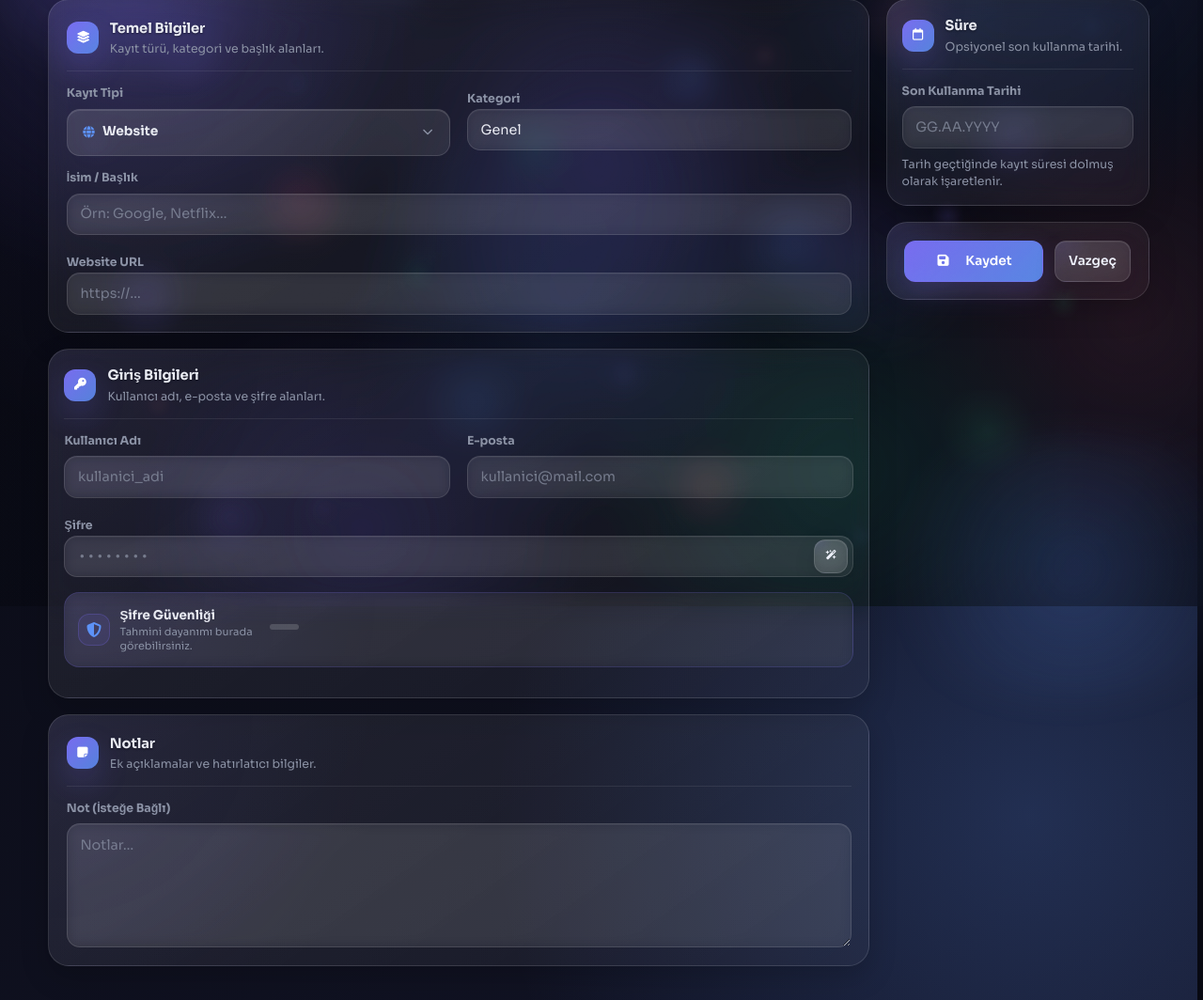
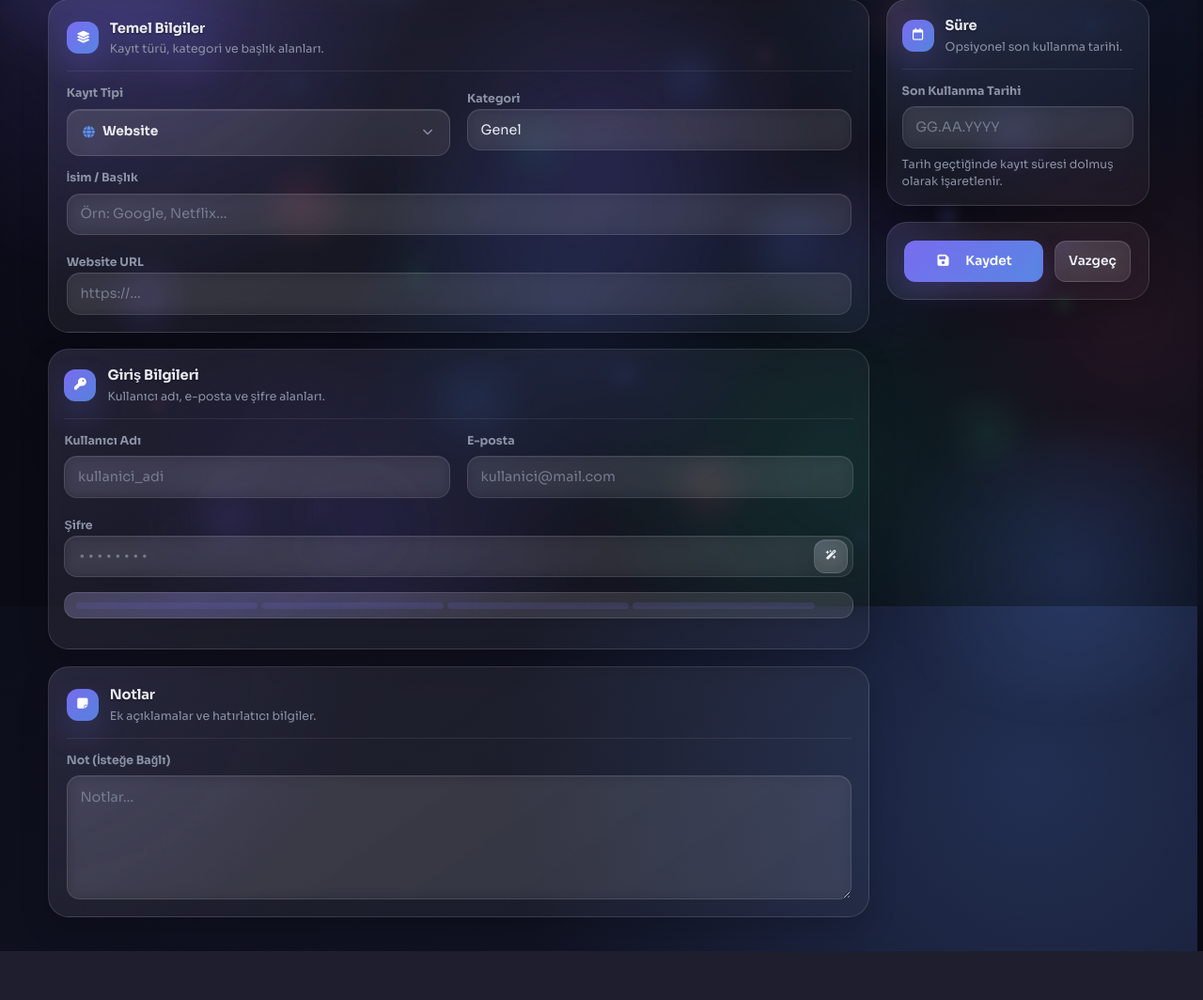
Before and after one commit to salvetum/SifreKasam, a Flask app: page /ekle in a window 1280 px wide. Shown: the part 155-1219 px from the top of the page at 94% size. After the commit the page ends 1167 px from the top, so only its background shows below. Run offline with Flask 3, Linux system fonts and the light colour scheme; the visitor is signed in with stand-in values (Sample User, id 1); some libraries are stand-ins or nearby versions.

Commit message:
feat(B): sifre sagligi karti — kompakt segmentli tasarim, crack-time chip'i, eksik checklist ve baglam uyarisi
Sifrenin altinda kompakt password-health blogu: 4-segmentli bar (skora gore renk dolgu, --strength-c0..c4 token'lari), skor rozeti (data-level renkleri), crack-time chip'i, eksik gereksinim chip'leri (score<3'te) ve baglam uyum uyarisi. updateStrengthMeter options'a customRender + zengin onResult(extras) eklendi (generator modal cagrisi geriye duyuklu). Eski vault-strength-card 2-kolon CSS bloklari ve markup'i kaldirildi; TDZ hatasi (extras skordan once) giderildi. Baglam uyarisi cevirisi eklendi. Dogrulama: stub api ile zayif/guclu/baglam senaryolari olcudi. Cache: tokens v70, vault-form-2 v71, sw assets-v137.

```diff
--- a/flask_app/static/password-strength.js
+++ b/flask_app/static/password-strength.js
@@ -54,6 +54,7 @@ export function initPasswordStrength({ apiJson }) {
     const requestId = (previousState?.requestId || 0) + 1;
     barEl.classList.remove(...STRENGTH_CLASS_NAMES);
     if (!password) {
+      if (options.customRender && typeof options.onResult === 'function') options.onResult(null);
       labelEl.innerText = '';
       strengthMeterStates.set(labelEl, { requestId, timer: 0 });
       return;
@@ -71,7 +72,6 @@ export function initPasswordStrength({ apiJson }) {
           }),
         });
         if (strengthMeterStates.get(labelEl)?.requestId !== requestId) return;
-        if (typeof options.onResult === 'function') options.onResult();
 
         const score = Math.max(0, Math.min(4, Number(result.score) || 0));
         const level = STRENGTH_LEVELS[score];
@@ -84,6 +84,9 @@ export function initPasswordStrength({ apiJson }) {
             .map(requirement => STRENGTH_REQUIREMENT_LABELS[requirement])
             .filter(Boolean)
           : [];
+        const extras = { score, level, crackTime, missingRequirements };
+        if (typeof options.onResult === 'function') options.onResult(extras);
+        if (options.customRender) return; // arayuzu cagiran tarafa biraktik
 
         barEl.classList.add(level.className);
         if (missingRequirements.length && score < 3) {
@@ -108,12 +111,16 @@ export function initPasswordStrength({ apiJson }) {
   const pagePassword  = document.getElementById('page-password');
   const strengthBar   = document.getElementById('password-strength-bar');
   const strengthText  = document.getElementById('password-strength-text');
+  const phCrack       = document.getElementById('ph-crack');
+  const phCrackText   = document.getElementById('ph-crack-text');
+  const phContext     = document.getElementById('ph-context');
+  const phMissWrap    = document.getElementById('ph-miss-wrap');
   if (pagePassword && strengthBar && strengthText) {
     const strengthContextFields = ['isim', 'login', 'email', 'website_url']
       .map(fieldId => document.getElementById(fieldId))
       .filter(Boolean);
 
-    const CONTEXT_TOKEN_SPLIT = /[^0-9A-Za-zÇĞİÖŞÜçğıöş]+/;
+    const CONTEXT_TOKEN_SPLIT = /[^0-9A-Za-z\u00C0-\u024F\u0400-\u04FF]+/;
 
     const contextVariants = (value) => {
       const text = String(value || '').trim().slice(0, 200);
@@ -156,6 +163,45 @@ export function initPasswordStrength({ apiJson }) {
     const contextHasMatch = (password) =>
       contextInputs().some(value => contextMatchesPassword(password, value));
 
+    // ── FAZ B: kompakt şifre sağlığı arayüzü ──
+    const renderHealth = (extras, matched) => {
+      if (!extras) {
+        if (strengthText) { strengthText.textContent = ''; delete strengthText.dataset.level; }
+        if (phCrack) phCrack.hidden = true;
+        if (phContext) phContext.hidden = true;
+        if (phMissWrap) phMissWrap.replaceChildren();
+        return;
+      }
+      const { score, level, crackTime, missingRequirements } = extras;
+      if (strengthText) {
+        strengthText.textContent = window._(level.textKey);
+        strengthText.dataset.level = String(score);
+      }
+      if (phCrack) {
+        phCrack.hidden = !crackTime;
+        if (phCrackText) {
+          phCrackText.textContent = crackTime
+            ? `${window._('tahmini dayanım:')} ${crackTime}`
+            : '';
+        }
+      }
+      if (phMissWrap) {
+        phMissWrap.replaceChildren();
+        if (score < 3) {
+          missingRequirements.forEach(reqLabel => {
+            const chip = document.createElement('span');
+            chip.className = 'ph-chip ph-miss';
+            const icon = document.createElement('i');
+            icon.className = 'fa-solid fa-xmark';
+            icon.setAttribute('aria-hidden', 'true');
+            chip.append(icon, document.createTextNode(window._(reqLabel)));
+            phMissWrap.appendChild(chip);
+          });
+        }
+      }
+      if (phContext) phContext.hidden = !matched;
+    };
+
     let lastContextMatched = false;
     let lastAppliedKey = '';
 
@@ -175,7 +221,10 @@ export function initPasswordStrength({ apiJson }) {
         strengthText,
         userInputs,
         {
-          onResult: () => {
+          customRender: true,
+          contextMatched: matched,
+          onResult: (extras) => {
+            renderHealth(extras, matched);
             lastContextMatched = matched;
             lastAppliedKey = strengthKey;
           },
--- a/flask_app/static/tokens.css
+++ b/flask_app/static/tokens.css
@@ -46,6 +46,13 @@
     --danger:        #ef4444;
     --warning:       #f59e0b;
     --success:       #22c55e;
+
+    /* ── Şifre sağlığı skalası (skor 0-4) ── */
+    --strength-c0: #ef4444;
+    --strength-c1: #fb923c;
+    --strength-c2: #eab308;
+    --strength-c3: #22c55e;
+    --strength-c4: #10b981;
     --info:          #38bdf8;
     --focus-ring:    0 0 0 3px rgba(124,111,247,0.18);
     --shadow-soft:   0 12px 30px rgba(0,0,0,0.18);
--- a/flask_app/static/vault-form-2.css
+++ b/flask_app/static/vault-form-2.css
@@ -113,60 +113,6 @@
     padding-right: 0.9rem !important;
 }
 
-.vault-strength-card {
-    display: grid;
-    grid-template-columns: minmax(190px, 0.42fr) minmax(0, 1fr);
-    align-items: center;
-    gap: 0.9rem;
-    padding: 0.85rem;
-    border: 1px solid rgba(var(--accent-rgb), 0.18);
-    border-radius: 16px;
-    background:
-        radial-gradient(circle at top left, rgba(var(--accent-rgb), 0.10), transparent 40%),
-        rgba(255,255,255,0.035);
-    backdrop-filter: var(--glass-blur-sm);
-    -webkit-backdrop-filter: var(--glass-blur-sm);
-}
-
-.vault-strength-head {
-    display: flex;
-    align-items: center;
-    gap: 0.65rem;
-    min-width: 0;
-}
-
-.vault-strength-head > span {
-    display: grid;
-    place-items: center;
-    width: 34px;
-    height: 34px;
-    flex: 0 0 34px;
-    border: 1px solid rgba(var(--accent-rgb), 0.24);
-    border-radius: 12px;
-    color: var(--accent-2);
-    background: rgba(var(--accent-rgb), 0.10);
-}
-
-.vault-strength-head strong,
-.vault-strength-head small {
-    display: block;
-}
-
-.vault-strength-head strong {
-    color: var(--text);
-    font-size: 0.84rem;
-}
-
-.vault-strength-head small {
-    color: var(--text-muted);
-    font-size: 0.7rem;
-    line-height: 1.35;
-}
-
-.vault-strength {
-    min-height: auto;
-}
-
 .vault-generator-panel {
     overflow: hidden;
     max-height: 460px;
@@ -223,8 +169,7 @@
 }
 
 @media (max-width: 720px) {
-    .settings-action-grid,
-    .vault-strength-card {
+    .settings-action-grid {
         grid-template-columns: minmax(0, 1fr);
     }
 
--- a/flask_app/static/vault-form.css
+++ b/flask_app/static/vault-form.css
@@ -218,18 +218,6 @@
 }
 .vault-form-panel.kasa-collapsible {
     padding: 0;
-}
-/* Strength kartı: iki-kolon düzeni çöküş sarmalayıcısına taşınır */
-#vault-strength-card > .kasa-field-clip {
-    display: grid;
-    grid-template-columns: minmax(190px, 0.42fr) minmax(0, 1fr);
-    align-items: center;
-    gap: 0.9rem;
-}
-@media (max-width: 720px) {
-    #vault-strength-card > .kasa-field-clip {
-        grid-template-columns: minmax(0, 1fr);
-    }
 }
 
 /* ── Sayfa girişi: yüzeyler sırayla süzülerek gelir ────────────────
@@ -592,3 +580,98 @@ html[data-glass-effects="off"] .toastify.kasa-toast {
         grid-template-columns: minmax(0, 1fr) 0%;
     }
 }
+
+
+/* ── FAZ B: Şifre Sağlığı (kompakt, şifrenin altında) ────────────── */
+.password-health {
+    display: grid;
+    gap: 0.5rem;
+    padding: 0.6rem 0.7rem;
+    border: var(--border-glass);
+    border-radius: 13px;
+    background:
+        var(--glass-vivid-tint),
+        linear-gradient(160deg,
+            rgba(255,255,255, calc(var(--glass-veil-scale) * 0.10)),
+            rgba(255,255,255, calc(var(--glass-veil-scale) * 0.05))),
+        var(--glass);
+}
+.ph-top {
+    display: flex;
+    align-items: center;
+    gap: 0.7rem;
+    min-width: 0;
+}
+.ph-segments {
+    display: flex;
+    gap: 4px;
+    flex: 1 1 auto;
+    min-width: 0;
+    height: 7px;
+}
+.ph-segments span {
+    flex: 1 1 0;
+    border-radius: 99px;
+    background: rgba(var(--accent-rgb), 0.14);
+    transition: background var(--dur-base) var(--ease-swift),
+                box-shadow var(--dur-base) ease;
+}
+/* Seviye renkleri: barEl (=.ph-segments) strength-level-N tasır */
+.ph-segments.strength-level-1 span:nth-child(-n+1),
+.ph-segments.strength-level-1 span:nth-child(2) { background: transparent; }
+.ph-segments.strength-level-0 span:nth-child(-n+1) { background: var(--strength-c0); box-shadow: 0 0 8px color-mix(in srgb, var(--strength-c0) 45%, transparent); }
+.ph-segments.strength-level-1 span:nth-child(1) { background: var(--strength-c1); box-shadow: 0 0 8px color-mix(in srgb, var(--strength-c1) 45%, transparent); }
+.ph-segments.strength-level-2 span:nth-child(-n+2) { background: var(--strength-c2); box-shadow: 0 0 8px color-mix(in srgb, var(--strength-c2) 40%, transparent); }
+.ph-segments.strength-level-3 span:nth-child(-n+3) { background: var(--strength-c3); box-shadow: 0 0 8px color-mix(in srgb, var(--strength-c3) 40%, transparent); }
+.ph-segments.strength-level-4 span:nth-child(-n+4) { background: var(--strength-c4); box-shadow: 0 0 8px color-mix(in srgb, var(--strength-c4) 42%, transparent); }
+
+.ph-badge {
+    flex: 0 0 auto;
+    display: inline-flex;
+    align-items: center;
+    gap: 0.35rem;
+    padding: 0.22rem 0.55rem;
+    border-radius: 999px;
+    font-size: 0.68rem;
+    font-weight: 800;
+    line-height: 1;
+    white-space: nowrap;
+    color: var(--text-muted);
+    border: 1px solid var(--border-glass);
+}
+.ph-badge:not(:empty) {
+    color: var(--strength-c2);
+    border-color: color-mix(in srgb, var(--strength-c2) 40%, transparent);
+    background: color-mix(in srgb, var(--strength-c2) 10%, transparent);
+}
+.ph-badge[data-level="0"], .ph-badge[data-level="1"] { color: var(--strength-c0); border-color: color-mix(in srgb, var(--strength-c0) 42%, transparent); background: color-mix(in srgb, var(--strength-c0) 10%, transparent); }
+.ph-badge[data-level="2"] { color: var(--strength-c2); border-color: color-mix(in srgb, var(--strength-c2) 42%, transparent); background: color-mix(in srgb, var(--strength-c2) 10%, transparent); }
+.ph-badge[data-level="3"] { color: var(--strength-c3); border-color: color-mix(in srgb, var(--strength-c3) 42%, transparent); background: color-mix(in srgb, var(--strength-c3) 10%, transparent); }
+.ph-badge[data-level="4"] { color: var(--strength-c4); border-color: color-mix(in srgb, var(--strength-c4) 46%, transparent); background: color-mix(in srgb, var(--strength-c4) 12%, transparent); }
+
+.ph-chips {
+    display: flex;
+    flex-wrap: wrap;
+    gap: 0.35rem;
+}
+.ph-chip {
+    display: inline-flex;
+    align-items: center;
+    gap: 0.32rem;
+    padding: 0.18rem 0.5rem;
+    border-radius: 999px;
+    font-size: 0.66rem;
+    font-weight: 600;
+    line-height: 1.25;
+    color: var(--text-muted);
+    border: 1px solid var(--border-glass);
+    background: rgba(255,255,255, calc(var(--glass-veil-scale) * 0.04));
+}
+.ph-chip i { font-size: 0.58rem; }
+.ph-chip.ph-crack i { color: var(--accent-2); }
+.ph-chip.ph-warn {
+    color: var(--warning);
+    border-color: color-mix(in srgb, var(--warning) 40%, transparent);
+    background: color-mix(in srgb, var(--warning) 10%, transparent);
+}
+.ph-chip.ph-miss { color: #fca5a5; border-color: rgba(239,68,68,0.30); background: rgba(239,68,68,0.08); }
--- a/flask_app/templates/base.html
+++ b/flask_app/templates/base.html
@@ -27,7 +27,7 @@
     <link href="{{ url_for('static', filename='toastify.min.css') }}" rel="stylesheet">
 
     <!-- Our Custom CSS -->
-    <link href="{{ url_for('static', filename='tokens.css') }}?v=69" rel="stylesheet">
+    <link href="{{ url_for('static', filename='tokens.css') }}?v=70" rel="stylesheet">
     <link href="{{ url_for('static', filename='base.css') }}?v=75" rel="stylesheet">
     <link href="{{ url_for('static', filename='vault-form.css') }}?v=75" rel="stylesheet">
     <link href="{{ url_for('static', filename='utilities.css') }}?v=69" rel="stylesheet">
@@ -39,7 +39,7 @@
     <link href="{{ url_for('static', filename='background.css') }}?v=84" rel="stylesheet">
     <link href="{{ url_for('static', filename='custom-select.css') }}?v=70" rel="stylesheet">
     <link href="{{ url_for('static', filename='settings-modal.css') }}?v=83" rel="stylesheet">
-    <link href="{{ url_for('static', filename='vault-form-2.css') }}?v=70" rel="stylesheet">
+    <link href="{{ url_for('static', filename='vault-form-2.css') }}?v=71" rel="stylesheet">
     <link href="{{ url_for('static', filename='date-picker.css') }}?v=70" rel="stylesheet">
     <link href="{{ url_for('static', filename='theme-overrides.css') }}?v=70" rel="stylesheet">
     <link href="{{ url_for('static', filename='misc.css') }}?v=69" rel="stylesheet">
--- a/flask_app/templates/ekle.html
+++ b/flask_app/templates/ekle.html
@@ -142,19 +142,23 @@
                     </div>
                 </div>
 
-            <div class="vault-strength-card" id="vault-strength-card" data-collapse="height">
-                <div class="vault-strength-head">
-                    <span><i class="fa-solid fa-shield-halved"></i></span>
-                    <div>
-                        <strong>{{ _('Şifre Güvenliği') }}</strong>
-                        <small>{{ _('Tahmini dayanımı burada görebilirsiniz.') }}</small>
+            <div class="password-health" id="vault-strength-card" data-collapse="height">
+                <div class="ph-top">
+                    <div class="ph-segments" id="password-strength-bar" aria-hidden="true">
+                        <span></span><span></span><span></span><span></span>
                     </div>
+                    <span class="ph-badge" id="password-strength-text"></span>
                 </div>
-                <div class="vault-strength">
-                    <div class="h-1.5 rounded-full bg-kasa-border-hi overflow-hidden" id="password-strength-container">
-                        <div id="password-strength-bar" class="progress-bar strength-meter-fill h-full rounded-full transition-all duration-300"></div>
-                    </div>
-                    <small id="password-strength-text" class="text-kasa-text-muted text-xs"></small>
+                <div class="ph-chips">
+                    <span class="ph-chip ph-crack" id="ph-crack" hidden>
+                        <i class="fa-regular fa-clock" aria-hidden="true"></i>
+                        <span id="ph-crack-text"></span>
+                    </span>
+                    <span id="ph-miss-wrap" class="ph-miss-wrap"></span>
+                    <span class="ph-chip ph-warn" id="ph-context" hidden>
+                        <i class="fa-solid fa-triangle-exclamation" aria-hidden="true"></i>
+                        <span>{{ _('Şifre alan bilgileri içeriyor') }}</span>
+                    </span>
                 </div>
             </div>
 
--- a/flask_app/templates/sw.js
+++ b/flask_app/templates/sw.js
@@ -1,4 +1,4 @@
-const CACHE = 'kasa-v{{ APP_VERSION }}-assets-v136';
+const CACHE = 'kasa-v{{ APP_VERSION }}-assets-v137';
 const BG_URL_PREFIX = '/api/background/';
 const ASSETS = [
   '{{ url_for("static", filename="tokens.css") }}',
--- a/flask_app/translations/en.json
+++ b/flask_app/translations/en.json
@@ -466,5 +466,6 @@
   "Bu gereksinimler zorunludur; zayıf şifreler kabul edilmez.": "These requirements are mandatory; weak passwords are not accepted.",
   "Evet, Aç": "Yes, Enable",
   "Kaydedilmemiş değişiklikler var": "You have unsaved changes.",
-  "Hız ve kaynak kullanımı tercihleri.": "Speed and resource usage preferences."
+  "Hız ve kaynak kullanımı tercihleri.": "Speed and resource usage preferences.",
+  "Şifre alan bilgileri içeriyor": "Your password contains personal details."
 }
--- a/flask_app/translations/tr.json
+++ b/flask_app/translations/tr.json
@@ -363,5 +363,6 @@
   "Renk ve Arkaplan": "Renk ve Arkaplan",
   "Ana görünümün arkaplan stilini seçin.": "Ana görünümün arkaplan stilini seçin.",
   "Kaydedilmemiş değişiklikler var": "Kaydedilmemiş değişiklikler var",
-  "Hız ve kaynak kullanımı tercihleri.": "Hız ve kaynak kullanımı tercihleri."
+  "Hız ve kaynak kullanımı tercihleri.": "Hız ve kaynak kullanımı tercihleri.",
+  "Şifre alan bilgileri içeriyor": "Şifre alan bilgileri içeriyor"
 }
```
